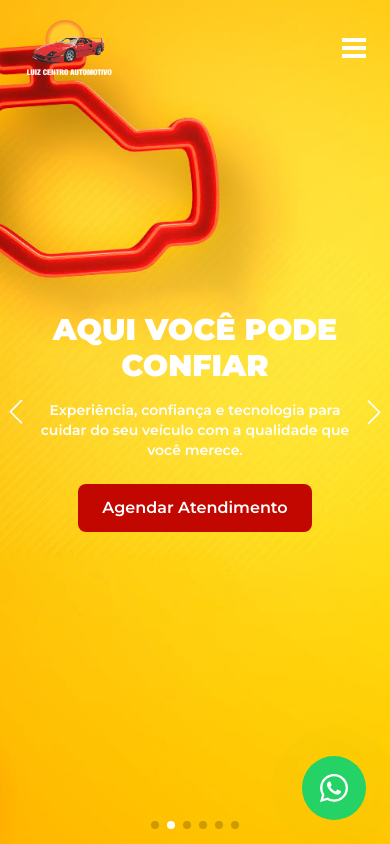
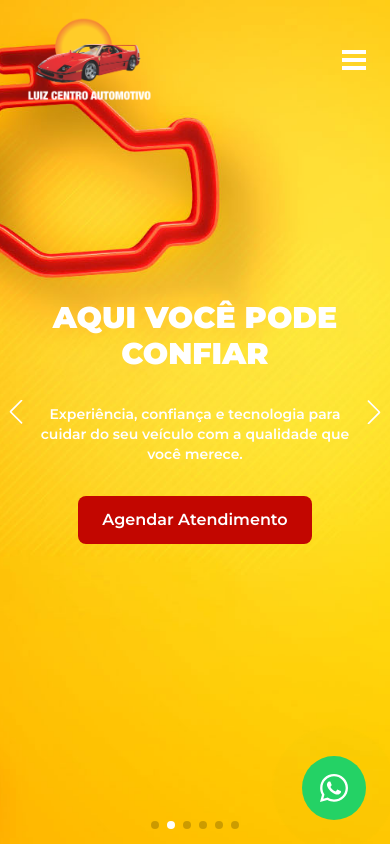
Before and after one commit to JeanCarlo10/luiz-centro-automotivo, a React (Vite) app: page / in a window 390 px wide. Shown: the top 844 px of the page. Built offline with nearby package versions, Linux system fonts and the light colour scheme.

Commit message:
Ajustes da hero

```diff
--- a/src/components/Header.tsx
+++ b/src/components/Header.tsx
@@ -46,7 +46,7 @@ const Header = () => {
 
   return (
     <header
-      className={`h-24 fixed top-0 left-0 right-0 z-50 transition-all duration-300 ${
+      className={`h-30 fixed top-0 left-0 right-0 z-50 transition-all duration-300 ${
         isScrolled ? "bg-(--secondary)" : "bg-transparent"
       }`}
     >
@@ -55,7 +55,7 @@ const Header = () => {
           initial={{ y: -100 }}
           animate={{ y: 0 }}
           transition={{ duration: 0.5 }}
-          className="flex items-center justify-between h-24"
+          className="flex items-center justify-between h-30"
         >
           {/* Logo */}
           <img
@@ -65,7 +65,7 @@ const Header = () => {
             height={70}
             loading="eager"
             decoding="async"
-            className="w-[90px] sm:w-[110px] h-auto"
+            className="w-[130px] sm:w-[150px] h-auto"
           />
 
           {/* Desktop Navigation */}
--- a/src/components/HeroCarousel.tsx
+++ b/src/components/HeroCarousel.tsx
@@ -27,7 +27,7 @@ const slides: Slide[] = [
     title: "POTÊNCIA E\nPERFORMANCE",
     subtitle:
       "Performance de verdade começa com manutenção precisa, garantindo força, estabilidade e eficiência em cada trajeto.",
-    positionMobile: "50% 40%",
+    positionMobile: "20% 40%",
     positionDesktop: "50% 50%",
     ctaVariant: "yellow",
   },
@@ -131,9 +131,6 @@ const HeroCarousel = () => {
                     fetchPriority="high"
                   />
 
-                  {/* Overlay */}
-                  {/* <div className="absolute inset-0 bg-black/10" /> */}
-
                   <div className="absolute inset-0 flex items-center">
                     <div className="container mx-auto px-8">
                       <div className="max-w-xl text-white text-center md:text-left">
@@ -143,7 +140,7 @@ const HeroCarousel = () => {
                         </h1>
 
                         {/* SUBTITLE */}
-                        <p className="mt-4 text-sm sm:text-base lg:text-lg text-white font-semibold">
+                        <p className="mt-8 text-sm sm:text-base lg:text-lg text-white font-semibold">
                           {item.subtitle}
                         </p>
 
@@ -154,7 +151,7 @@ const HeroCarousel = () => {
                               .getElementById("contact")
                               ?.scrollIntoView({ behavior: "smooth" });
                           }}
-                          className={`mt-6 inline-flex items-center cursor-pointer rounded-lg transition px-6 py-3 font-semibold hover:scale-105 ${ctaClass}`}
+                          className={`mt-8 inline-flex items-center cursor-pointer rounded-lg transition px-6 py-3 font-semibold hover:scale-105 ${ctaClass}`}
                         >
                           Agendar Atendimento
                         </button>
```
Also changed, not shown: src/components/Services.tsx (+5 -5 lines).
